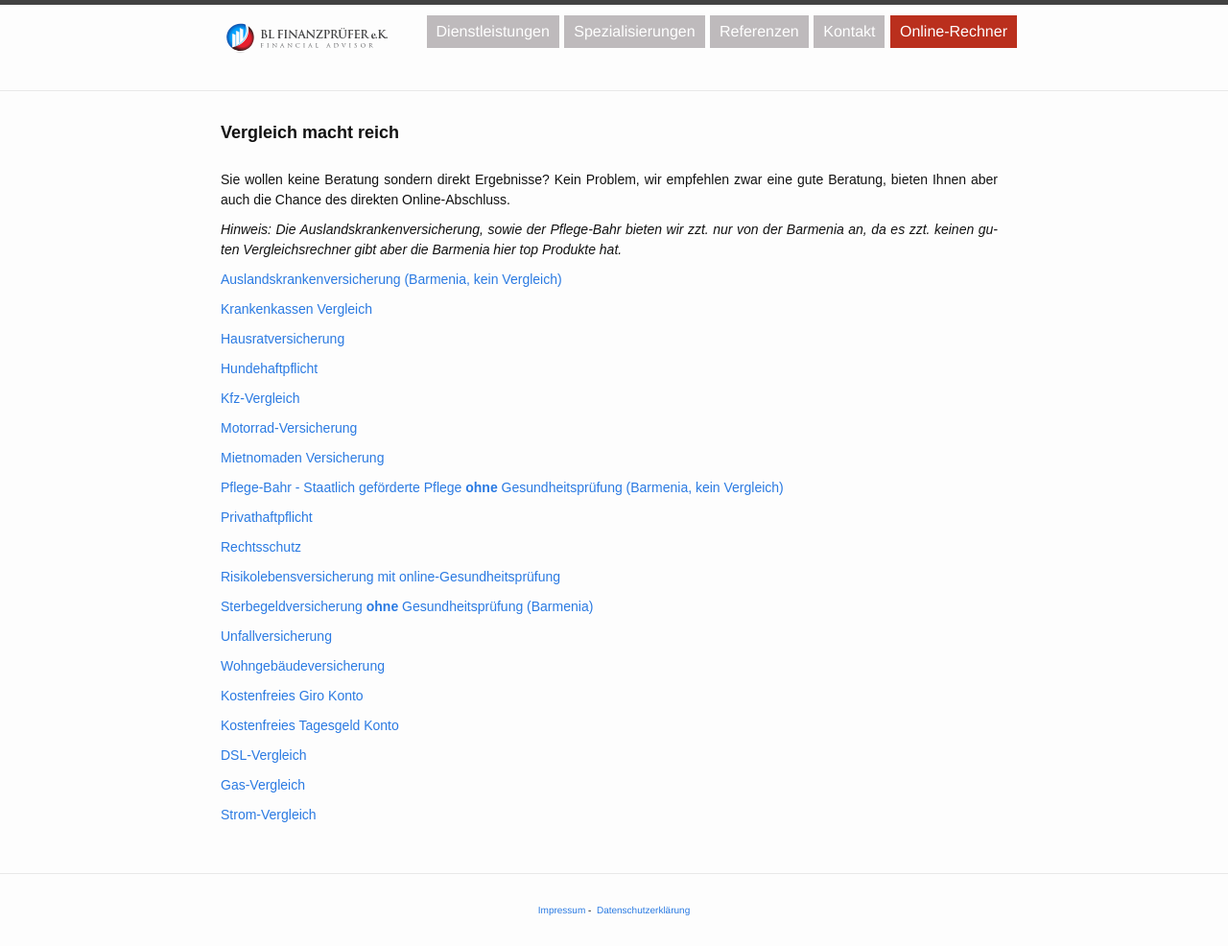
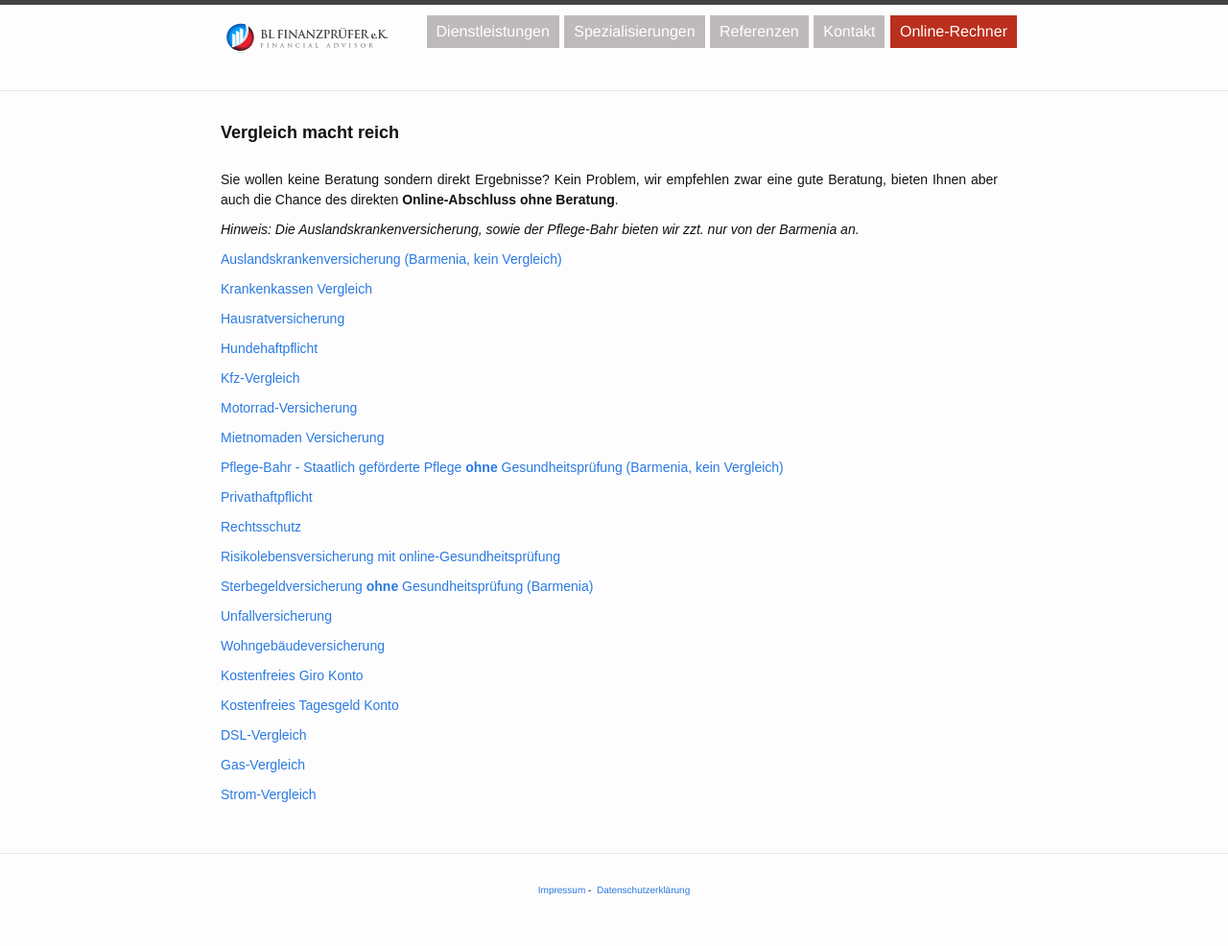
Before and after one commit to Die-Finanzpruefer/die-finanzpruefer.github.io, a Jekyll site: the page built from 05_onlinerechner.md, in a window 1280 px wide. Shown: the whole page at 96% size. Built offline with Jekyll 4.4.1, drawn with Linux system fonts in a browser that asks for light colours; some web fonts are replaced; after the commit the page ends 965 px from its top, so only the background shows below that.

Commit message:
Create 05_onlinerechner.md

```diff
--- a/05_onlinerechner.md
+++ b/05_onlinerechner.md
@@ -6,9 +6,9 @@ menu: top
 ---
 # Vergleich macht reich
 
-Sie wollen keine Beratung sondern direkt Ergebnisse? Kein Problem, wir empfehlen zwar eine gute Beratung, bieten Ihnen aber auch die Chance des direkten Online-Abschluss.
+Sie wollen keine Beratung sondern direkt Ergebnisse? Kein Problem, wir empfehlen zwar eine gute Beratung, bieten Ihnen aber auch die Chance des direkten <span style="font-weight: bolder;">Online-Abschluss ohne Beratung</span>.
 
-_Hinweis: Die Auslandskrankenversicherung, sowie der Pflege-Bahr bieten wir zzt. nur von der Barmenia an, da es zzt. keinen guten Vergleichsrechner gibt aber die Barmenia hier top Produkte hat._
+_Hinweis: Die Auslandskrankenversicherung, sowie der Pflege-Bahr bieten wir zzt. nur von der Barmenia an._
 
 [Auslandskrankenversicherung (Barmenia, kein Vergleich)](https://ssl.barmenia.de/de/service/online-abschluesse/jahres-reiseschutzbrief/rs.xhtml?ADM=00731624)
 
```
